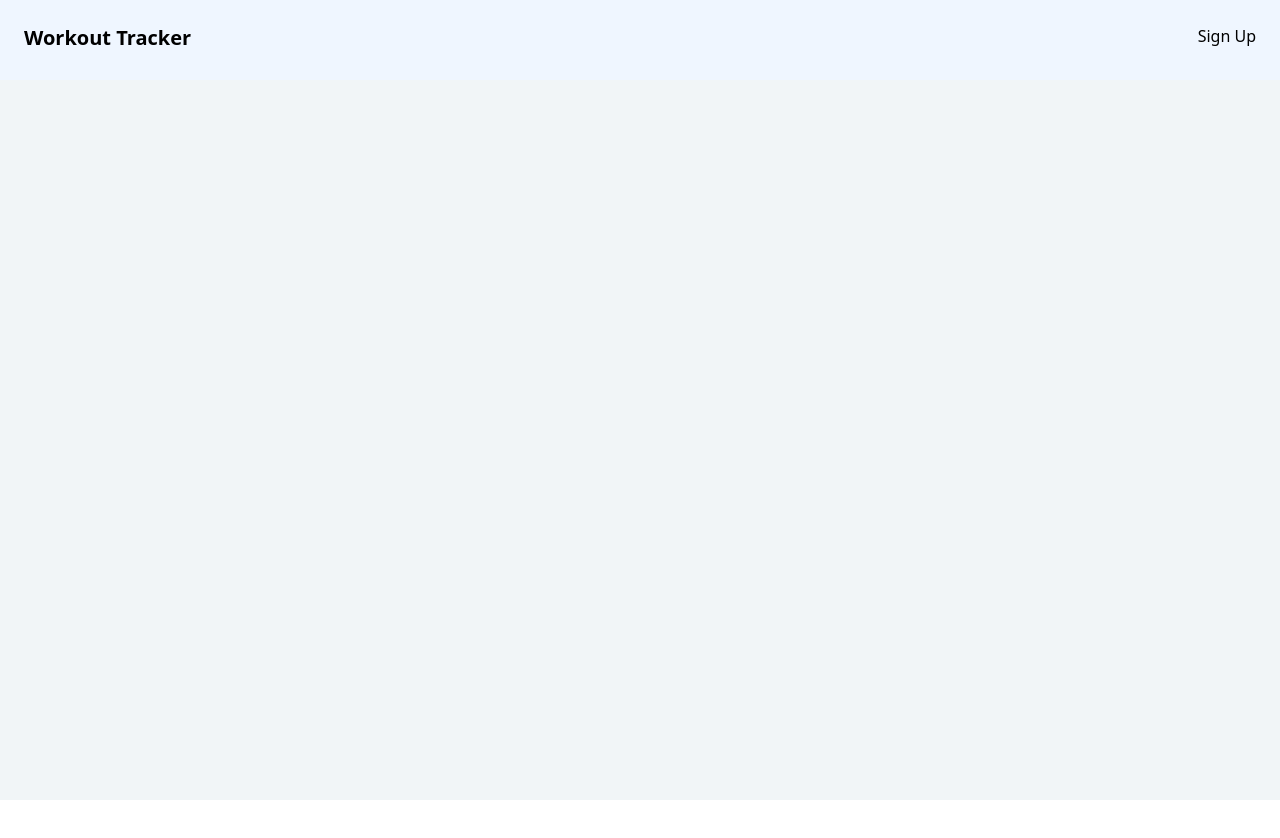
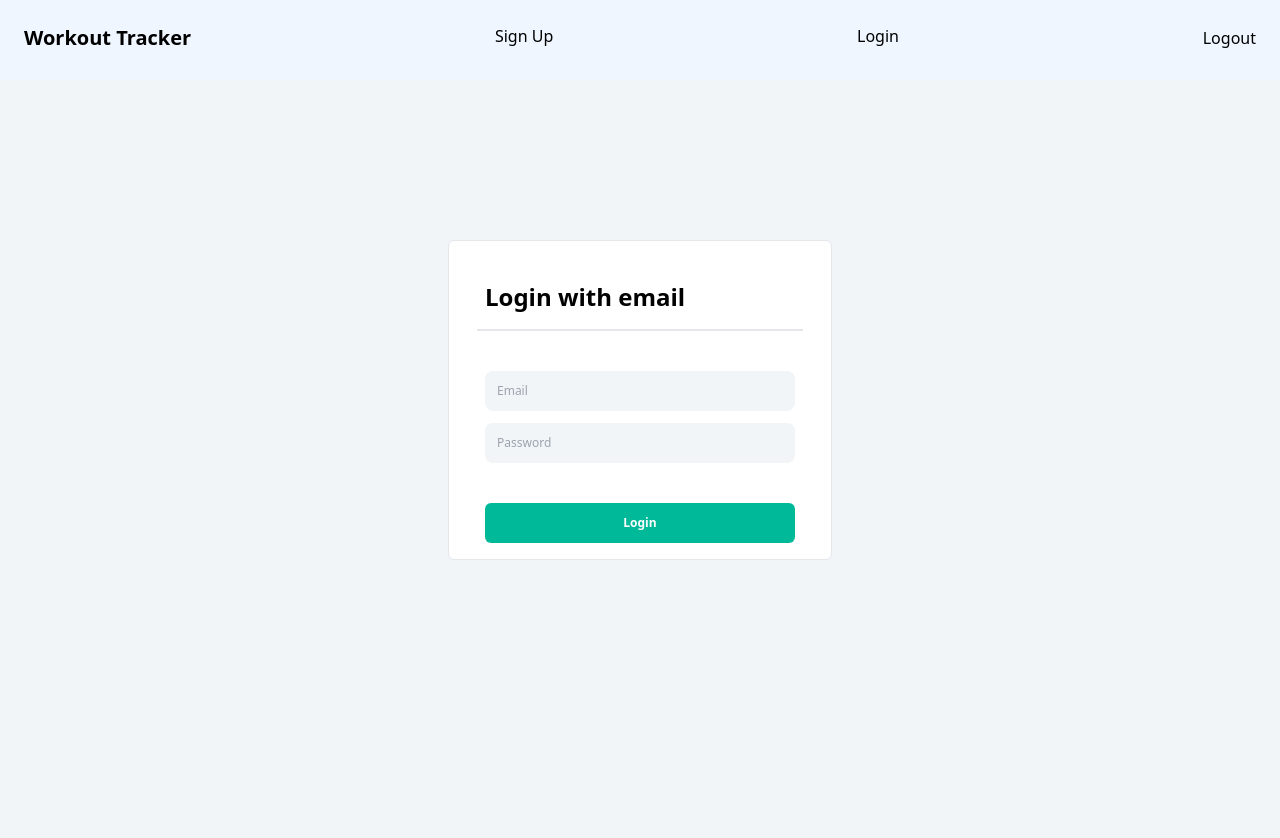
Before and after one commit to kezdetphia/mern-mycode-front, a React (Create React App) app: page /login in a window 1280 px wide. Shown: the top 838 px of the page. Before the commit the page ends 800 px from the top, so only its background shows below. Built offline with nearby package versions, Linux system fonts and the light colour scheme.

Commit message:
logout hook, login hook and page

```diff
--- a/src/App.js
+++ b/src/App.js
@@ -5,6 +5,7 @@ import Home from './Pages/Home'
 import Navbar from './Components/Navbar'
 import WorkoutForm from "./Components/WorkoutForm"
 import SignupPage from "./Pages/SignupPage";
+import LoginPage from "./Pages/LoginPage";
 // import UseReducerPractice from "./UseReducerPractice";
 
 
@@ -19,6 +20,7 @@ function App() {
             <Route path="" element={<Home />} />
             <Route path="/add" element={<WorkoutForm />} />
             <Route path="/signup" element={<SignupPage />} />
+            <Route path="/login" element={<LoginPage />} />
             {/* <Route path="/incdec" element={<UseReducerPractice />} /> */}
           </Routes>
         </div>
--- a/src/Components/Navbar.jsx
+++ b/src/Components/Navbar.jsx
@@ -1,7 +1,14 @@
-import React from 'react';
-import {Link} from 'react-router-dom'
+import React from "react";
+import { Link } from "react-router-dom";
+import { useLogout } from "../hooks/useLogout";
 
 const Navbar = () => {
+  const { logout } = useLogout();
+
+  const handleLogout = () => {
+    logout()
+  };
+
   return (
     <header className="h-20 bg-blue-50  ">
       <div className="py-6 px-6 flex justify-between ">
@@ -11,6 +18,12 @@ const Navbar = () => {
         <Link to="/signup">
           <h1 className=""> Sign Up </h1>
         </Link>
+        <Link to="/login">
+          <h1 className=""> Login </h1>
+        </Link>
+        <button onClick={handleLogout} to="/signup">
+          Logout
+        </button>
       </div>
     </header>
   );
--- a/src/Pages/LoginPage.jsx
+++ b/src/Pages/LoginPage.jsx
@@ -0,0 +1,75 @@
+import { useState } from "react";
+import { useLogin } from "../hooks/useLogin";
+
+const LoginPage = () => {
+
+  const intialForm = {
+    email: "",
+    password: "",
+  };
+
+  const [loginForm, setLoginForm] = useState(intialForm);
+
+  const [headerInstruction, setHeaderInstruction] =
+    useState("Login with email");
+
+  const { login, error, isLoading } = useLogin();
+
+  const handleChange = (e) => {
+    const { name, value } = e.target;
+    setLoginForm({
+      ...loginForm,
+      [name]: value,
+    });
+  };
+
+  const handleSubmit = async (e) => {
+    e.preventDefault();
+    login(loginForm);
+  };
+
+  return (
+    <div className="flex justify-center pt-40 w-screen h-screen bg-background  ">
+      <div className="bg-white border rounded-md w-96 h-1/2 px-7  ">
+        <div className="text-2xl font-bold mt-10 mx-2 ">
+          {headerInstruction}
+        </div>
+        <div className="border bg-background mt-4" />
+        <form className="flex flex-col mx-2 my-10  " onSubmit={handleSubmit}>
+          <input
+            className="p-3 rounded-lg bg-background mb-3 text-xs"
+            placeholder="Email"
+            type="email"
+            value={setLoginForm.email}
+            name="email"
+            onChange={handleChange}
+          />
+          <input
+            className="p-3 rounded-lg bg-background text-xs"
+            placeholder="Password"
+            type="password"
+            value={setLoginForm.password}
+            name="password"
+            onChange={handleChange}
+          />
+
+          <div className="flex justify-center flex-col py-10">
+            <button
+              className="bg-mygreen text-white font-bold rounded-md p-3 text-xs"
+              type="submit"
+              disabled={isLoading}
+            >
+              Login
+            </button>
+
+            <div className="flex justify-center mt-10 text-red-400 text-sm">
+              <div className="">{error && <div>{error}</div>}</div>
+            </div>
+          </div>
+        </form>
+      </div>
+    </div>
+  );
+};
+
+export default LoginPage;
--- a/src/Pages/SignupPage.jsx
+++ b/src/Pages/SignupPage.jsx
@@ -2,18 +2,16 @@ import { useState } from "react";
 import { useSignup } from "../hooks/useSignup";
 
 const SignupPage = () => {
-
-  const [headerInstruction, setHeaderInstruction] = useState('Create an account')
-
-
   const intialForm = {
     email: "",
     password: "",
   };
 
   const [signupForm, setSignupForm] = useState(intialForm);
-  const {signup, error, isLoading} = useSignup()
 
+  const [headerInstruction, setHeaderInstruction] = useState("Create an account");
+
+  const { signup, error, isLoading } = useSignup();
 
   const handleChange = (e) => {
     const { name, value } = e.target;
@@ -25,9 +23,8 @@ const SignupPage = () => {
 
   const handleSubmit = async (e) => {
     e.preventDefault();
-    console.log(signupForm)
     signup(signupForm);
-  }
+  };
 
   return (
     <div className="flex justify-center pt-40 w-screen h-screen bg-background  ">
@@ -37,7 +34,6 @@ const SignupPage = () => {
         </div>
         <div className="border bg-background mt-4" />
         <form className="flex flex-col mx-2 my-10  " onSubmit={handleSubmit}>
-
           <input
             className="p-3 rounded-lg bg-background mb-3 text-xs"
             placeholder="Email"
@@ -65,9 +61,7 @@ const SignupPage = () => {
             </button>
 
             <div className="flex justify-center mt-10 text-red-400 text-sm">
-            <div className="">
-              {error && <div>{error}</div>}
-            </div>
+              <div className="">{error && <div>{error}</div>}</div>
             </div>
           </div>
         </form>
--- a/src/hooks/UseAuthContext.jsx
+++ b/src/hooks/UseAuthContext.jsx
@@ -8,5 +8,6 @@ export const useAuthContext = () => {
   if (!context) {
     throw new Error("useAuthContext must be used inside a AuthContextProvider");
   }
+
   return context;
 };
--- a/src/hooks/useLogin.jsx
+++ b/src/hooks/useLogin.jsx
@@ -11,7 +11,7 @@ export const useLogin = () => {
     setError(null);
 
     try {
-      const response = await fetch("http://localhost:4000/api/users/signup", {
+      const response = await fetch("http://localhost:4000/api/users/login", {
         method: "POST",
         headers: {
           "Content-Type": "application/json",
--- /dev/null
+++ b/src/hooks/useLogout.jsx
@@ -0,0 +1,15 @@
+import { useAuthContext } from "./useAuthContext";
+
+export const useLogout = () => {
+  const { dispatch } = useAuthContext();
+
+  const logout = () => {
+    // remove user from storage
+    localStorage.removeItem('user')
+
+    // dispatch logout action
+    dispatch({type: 'LOGOUT',} )
+    console.log('User logget out')
+  };
+  return {logout}
+};
--- a/src/hooks/useSignup.jsx
+++ b/src/hooks/useSignup.jsx
@@ -33,7 +33,7 @@ export const useSignup = () => {
         dispatch({type: 'LOGIN', payload: json })
       }
     }catch(error){
-      setError('An error occured during signuo')
+      setError('An error occured during signup')
     } finally {
       setIsLoading(false)
     }
```
